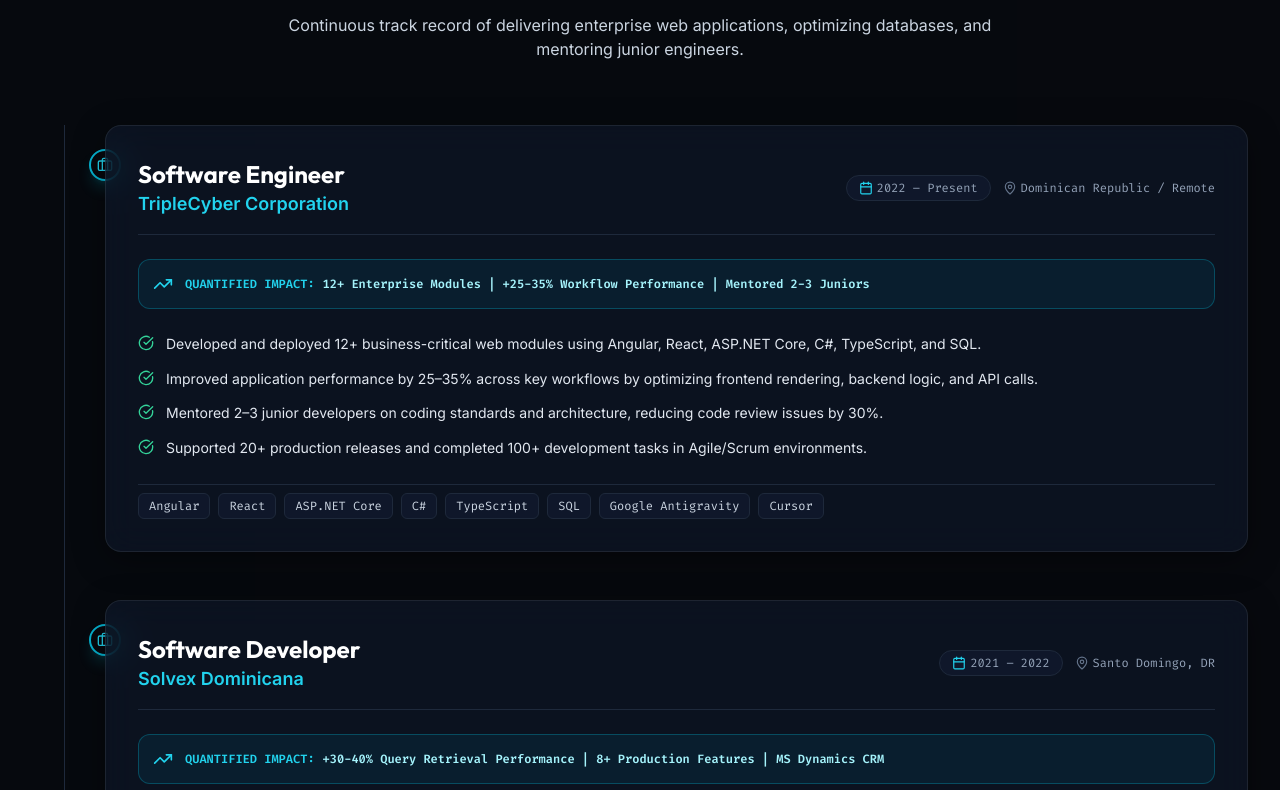
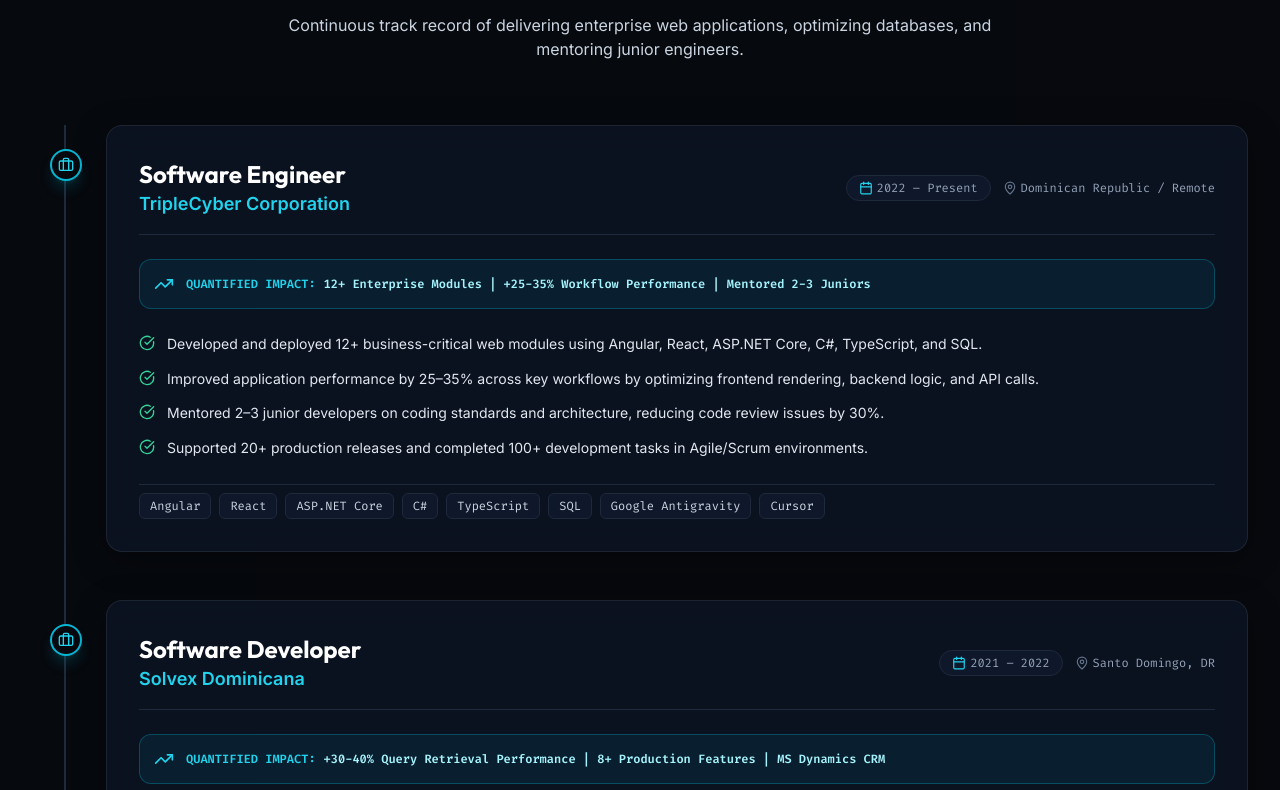
Before and after one commit to josue052015/portafolioNew, a React (Vite) app: page / in a window 1280 px wide. Shown: the part 2910-3700 px from the top of the page. Built offline with nearby package versions, Linux system fonts and the light colour scheme.

Commit message:
fix: place node icons directly over vertical line by fixing container padding context

```diff
--- a/src/components/Experience.tsx
+++ b/src/components/Experience.tsx
@@ -25,9 +25,9 @@
         </div>
 
         {/* Timeline Container */}
-        <div className="relative border-l border-slate-800 ml-4 sm:ml-8 pl-6 sm:pl-10 space-y-12">
+        <div className="relative border-l-2 border-slate-800 ml-4 sm:ml-8 space-y-12">
           {experienceData.map((exp) => (
-            <div key={exp.id} className="relative group">
+            <div key={exp.id} className="relative group pl-6 sm:pl-10">
 
               {/* Timeline Node Icon - Perfectly centered on vertical border-l */}
               <div className="absolute -left-4 top-6 w-8 h-8 rounded-full bg-slate-950 border-2 border-cyan-500 flex items-center justify-center text-cyan-400 shadow-lg shadow-cyan-500/20 group-hover:scale-110 transition-transform">
```
